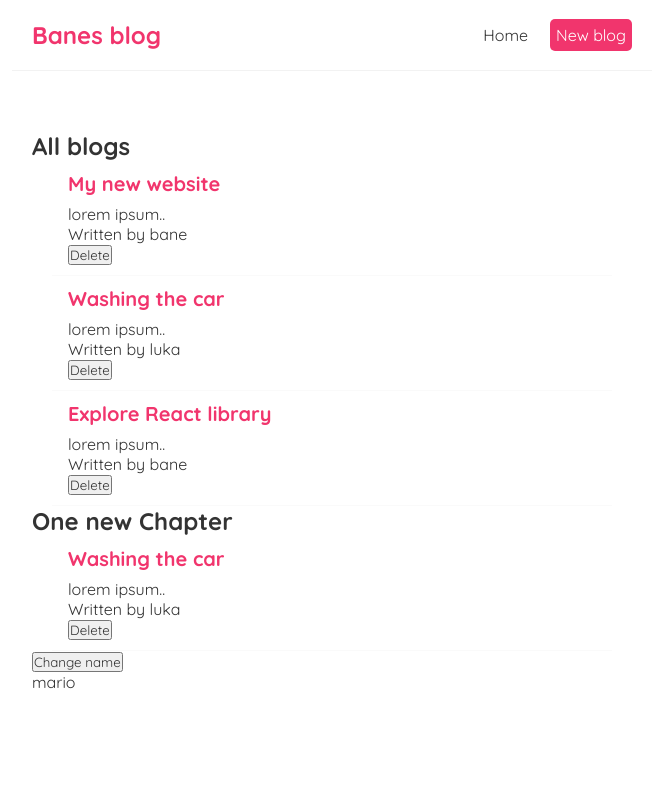
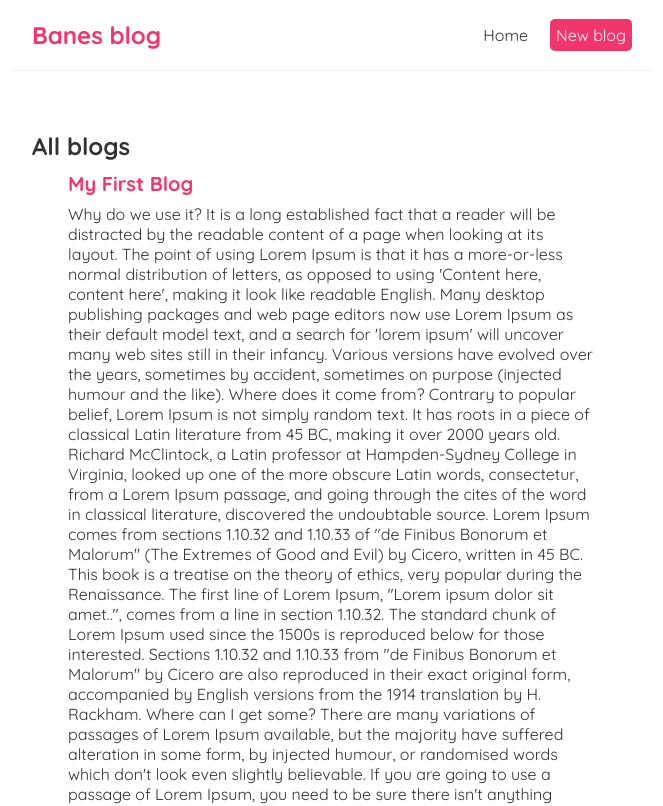
Before and after one commit to banet/BanesBlog, a React (Create React App) app: page / in a window 1280 px wide. Shown: the top 806 px of the page, without its empty margins (308-971 px from the left). Built offline with nearby package versions, Linux system fonts and the light colour scheme; data requests are answered from the project's data file.

Commit message:
Add first fetch data with help of useEffect

```diff
--- a/src/BlogList.js
+++ b/src/BlogList.js
@@ -1,6 +1,6 @@
 
 
-function BlogList ({title, blogs, handleDelete}) {
+function BlogList ({title, blogs}) {
 
     // const blogs = props.blogs
     // const title = props.title
@@ -15,7 +15,7 @@ function BlogList ({title, blogs, handleDelete}) {
                     <h2>{blog.title}</h2>
                     <p>{blog.body}</p>
                     <p>Written by {blog.author}</p>
-                    <button onClick={() => handleDelete(blog.id)}>Delete</button>
+
                 </div>
 
             )
--- a/src/Home.js
+++ b/src/Home.js
@@ -5,11 +5,7 @@ import BlogList from './BlogList'
 
 const Home = () => {
 
-   const [blogs, setBlogs] = useState([
-       {title: 'My new website', body: 'lorem ipsum..', author: 'bane', id:1},
-       {title: 'Washing the car', body: 'lorem ipsum..', author: 'luka', id:2},
-       {title: 'Explore React library', body: 'lorem ipsum..', author: 'bane', id:3}
-   ])
+   const [blogs, setBlogs] = useState(null)
 
    const [name, setName] =useState('mario')
    // We can delete item with  setBlog() using id
@@ -17,18 +13,27 @@ const Home = () => {
        const newBlog = blogs.filter(item => item.id !== id)
        setBlogs(newBlog)
 }
-    const handleClick = (e) => {
-        console.log('hello Bane', blogs)
 
-    }
 
 useEffect( () => {
-    console.log('use effect')
+    // Fetch data from JSON server using endpoints url"http://localhost:8000/blogs"
+    fetch('http://localhost:8000/blogs')
+    // Waiting for promise "data"
+        .then(res => {
+            return res.json()
+        })
+        // ..then  we fired function when over promise is complete!
+        .then( data => {
+            console.log(data)
+            // Update data with useState function setName
+            setBlogs(data)
+        })
 },[])
+
     return (
         <div className="home">
-           <BlogList blogs={blogs} title='All blogs' handleDelete={handleDelete}/>
-           <BlogList blogs = {blogs.filter( (item) => item.author === 'luka')} title="One new Chapter" handleDelete={handleDelete}/>
+           {blogs && <BlogList blogs={blogs} title='All blogs' handleDelete={handleDelete}/>}
+           {blogs && <BlogList blogs = {blogs.filter( (item) => item.author === 'luka')} title="One new Chapter" />}
            <button onClick={() => setName('luigi')}>Change name</button>
            <p>{name}</p>
         </div>
```
